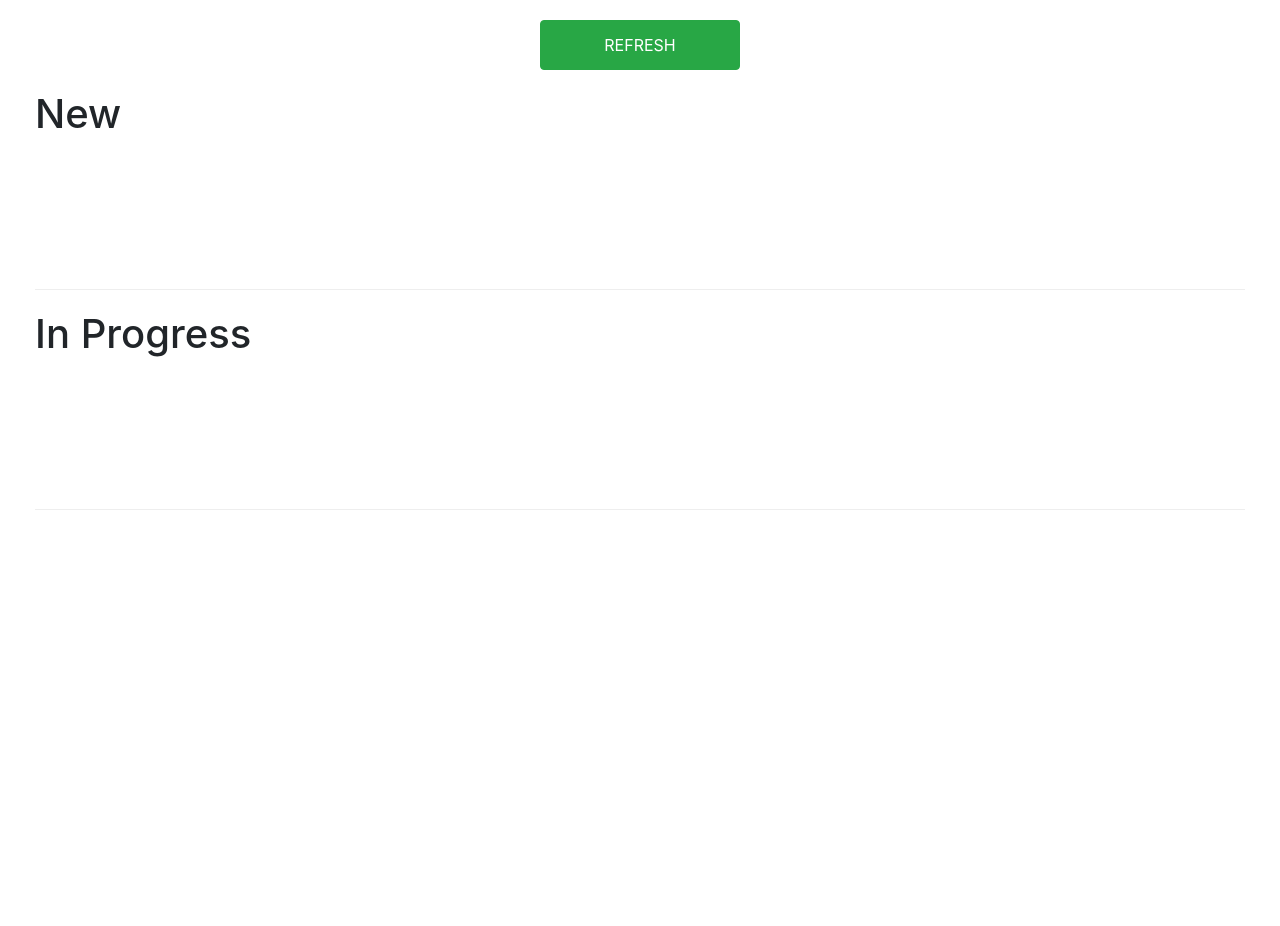
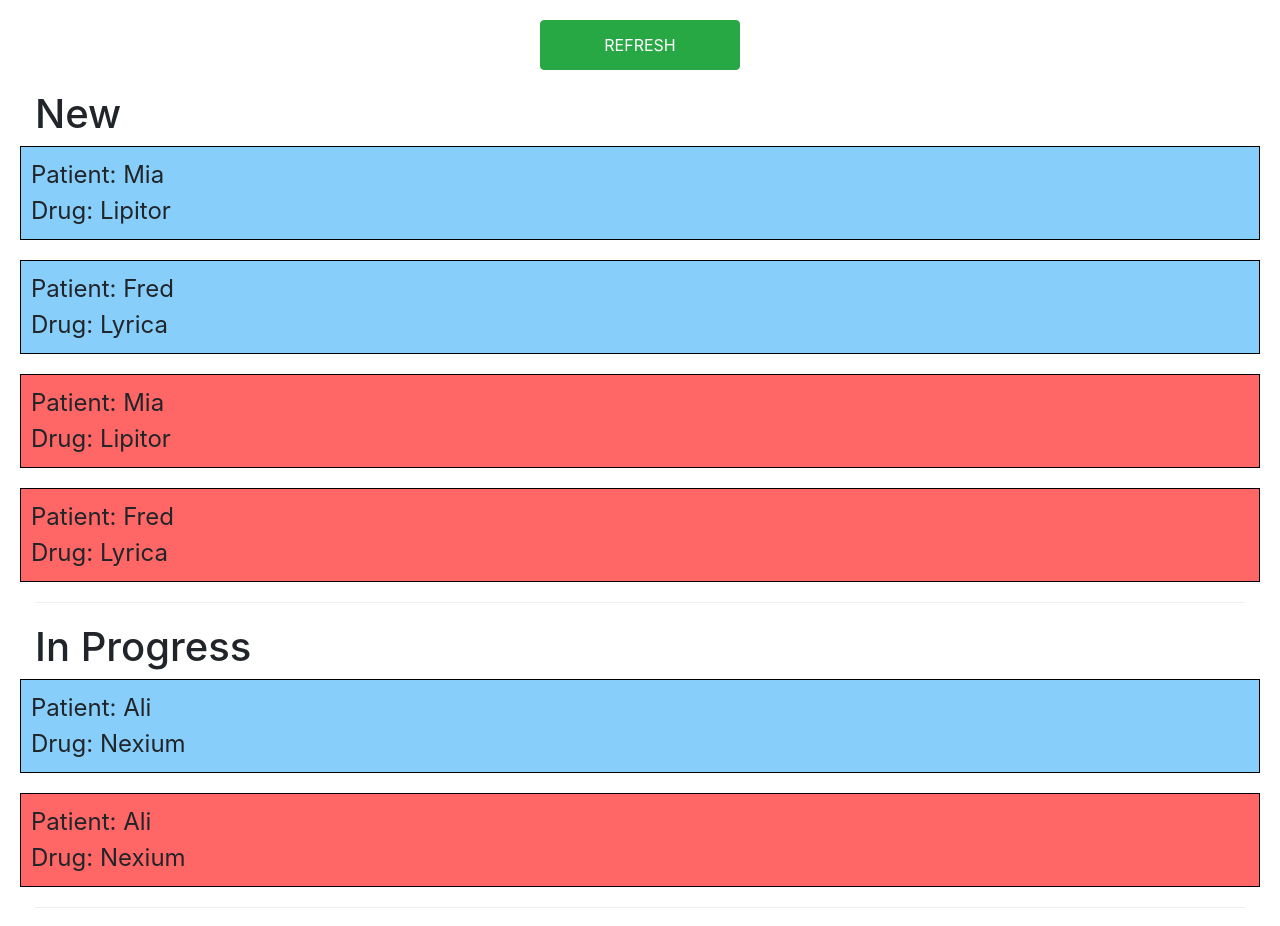
Before and after one commit to DanBrennan33/pharmacy-dashboard, a website: page index.html in a window 1280 px wide. Before the commit the page ends 800 px from the top, so only its background shows below. Drawn offline with nearby package versions, Linux system fonts and the light colour scheme.

Commit message:
Finished project

```diff
--- a/css/styles.css
+++ b/css/styles.css
@@ -1,20 +1,40 @@
 body {
   margin: 20px;
+  font-size: 100%;
 }
+
 /* Button Styles */
 button {
   text-transform: uppercase;
-}
-
-#refresh {
   width: 200px;
   height: 50px;
 }
 
-/* Row Styles */
+/* Row Content Styles */
 
 .row-content {
   margin-top: 20px;
   min-height: 200px;
   border-bottom: 1px ridge;
+
 }
+
+.order-content {
+  background-color: #87CEFA;
+  border: 1px solid #000000;
+  font-size: 1.5em;
+  margin-bottom: 20px;
+  padding: 10px;
+}
+
+.transfer-content {
+  background-color: #FF6666;
+  border: 1px solid #000000;
+  font-size: 1.5em;
+  margin-bottom: 20px;
+  padding: 10px;
+}
+
+.card-block {
+  background-color: #87CEFA;
+}
--- a/js/app.js
+++ b/js/app.js
@@ -4,20 +4,13 @@
     this.patientName = patientName;
     this.drugName = drugName;
   }
-  // Getter
-  get() {
-    status: this.status;
-    patientName: this.patientName;
-    drugName: this.drugName;
-  };
+
   // Change Status of Order
   changeStatus() {
     if (this.status === "new")
       this.status = "in progress";
-    else if (this.status === "in progress")
+    else
       this.status = "archived";
-    else
-      this.status = "new";
   }
 }
 
@@ -39,25 +32,92 @@
                 )
               ];
 
+class transferRequest {
+  constructor(status, patientName, drugName) {
+    this.status = status;
+    this.patientName = patientName;
+    this.drugName = drugName;
+  }
+  // Change Status of transfer
+  changeStatus() {
+    if (this.status === "new")
+      this.status = "in progress";
+    else
+      this.status = "archived";
+  }
+}
+
+var transfers = [
+                  new transferRequest(
+                    "new",
+                    "Mia",
+                    "Lipitor"
+                  ),
+                  new transferRequest(
+                    "in progress",
+                    "Ali",
+                    "Nexium"
+                  ),
+                  new transferRequest(
+                    "new",
+                    "Fred",
+                    "Lyrica"
+                  )
+                ];
+
 console.log(orders[0]);
 
-// setInterval(function() {
-//   orders[0].changeStatus();
-//   console.log(orders[0]);
-// }, 10000);
+/**
+  Every 5 second interval to randomly select order and transfer value,
+  then calls changeStatus().
+*/
+setInterval(function() {
+  var tempVal1 = (Math.floor(Math.random() * 3) + 1) - 1;
+  var tempVal2 = (Math.floor(Math.random() * 3) + 1) - 1;
+  orders[tempVal1].changeStatus();
+  transfers[tempVal2].changeStatus();
+}, 5000);
 
+/**
+  Function to clear row-content document object.
+ */
+function clearHTML() {
+  document.getElementById("newRequest").innerHTML = "";
+  document.getElementById("inProgressRequest").innerHTML = "";
+}
+
+/**
+  FetchAllData function shows object data in the DOM.
+  Called immediately on DOM load or refresh.
+  Called on "REFRESH" button event listener.
+*/
 function fetchAllData() {
+  clearHTML();
   var newRequest = document.getElementById("newRequest");
   var inProgressRequest = document.getElementById("inProgressRequest");
 
   orders.forEach(function(element) {
+    var text = "<div class='col-12 order-content'>" +
+               "Patient: " + element.patientName + "<br />" +
+               "Drug: " + element.drugName +
+               "</div>";
+
     if (element.status === "new")
-      newRequest.innerHTML += "HELLO 1";
+      newRequest.innerHTML += text;
     else if (element.status === "in progress")
-      inProgressRequest.innerHTML += "Hello 2";
-    else {
-      console.log("Hello 3");
-    }
+      inProgressRequest.innerHTML += text;
+  });
+
+  transfers.forEach(function(element) {
+    var text = "<div class='col-12 transfer-content'>" +
+               "Patient: " + element.patientName + "<br />" +
+               "Drug: " + element.drugName +
+               "</div>";
+
+    if (element.status === "new")
+      newRequest.innerHTML += text;
+    else if (element.status === "in progress")
+      inProgressRequest.innerHTML += text;
   });
 };
 
@@ -65,6 +125,12 @@
 
 }
 
-document.getElementById("refresh").onclick = function() {
-                                                          fetchAllData();
-                                                        };
+/**
+  Anonymous function to call fetchAllData on DOM load or refresh.
+*/
+(function() { fetchAllData(); })();
+
+/**
+  DOM event listener for "REFRESH" button, calls fetchAllData.
+*/
+document.getElementById("refresh").addEventListener('click', fetchAllData);
```
